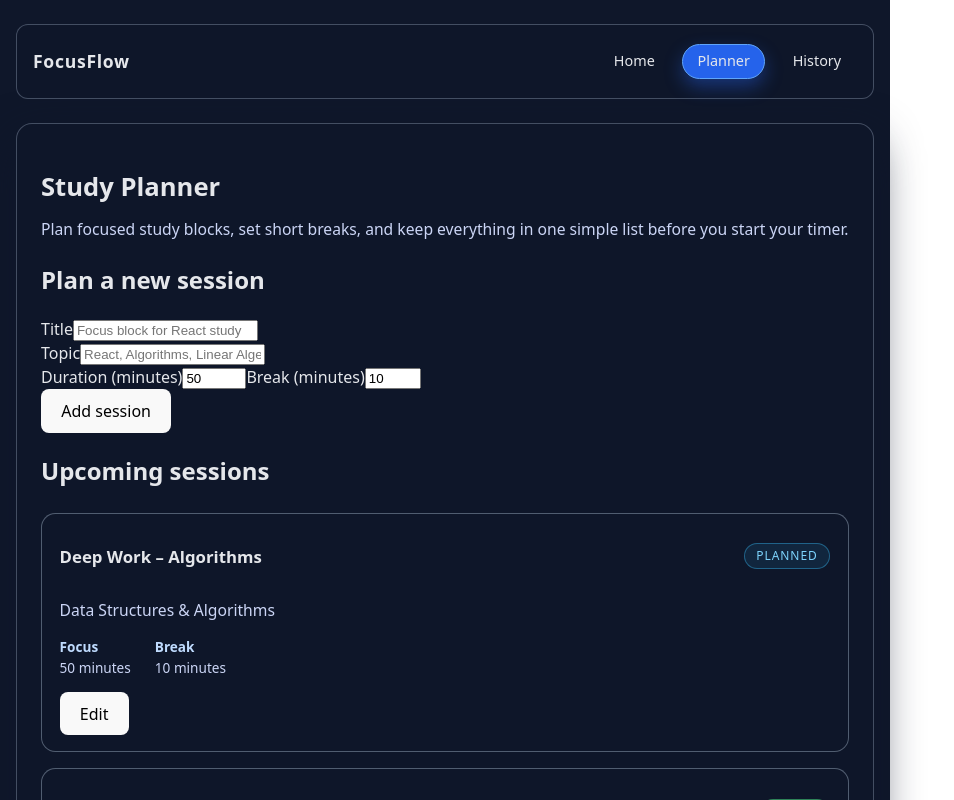
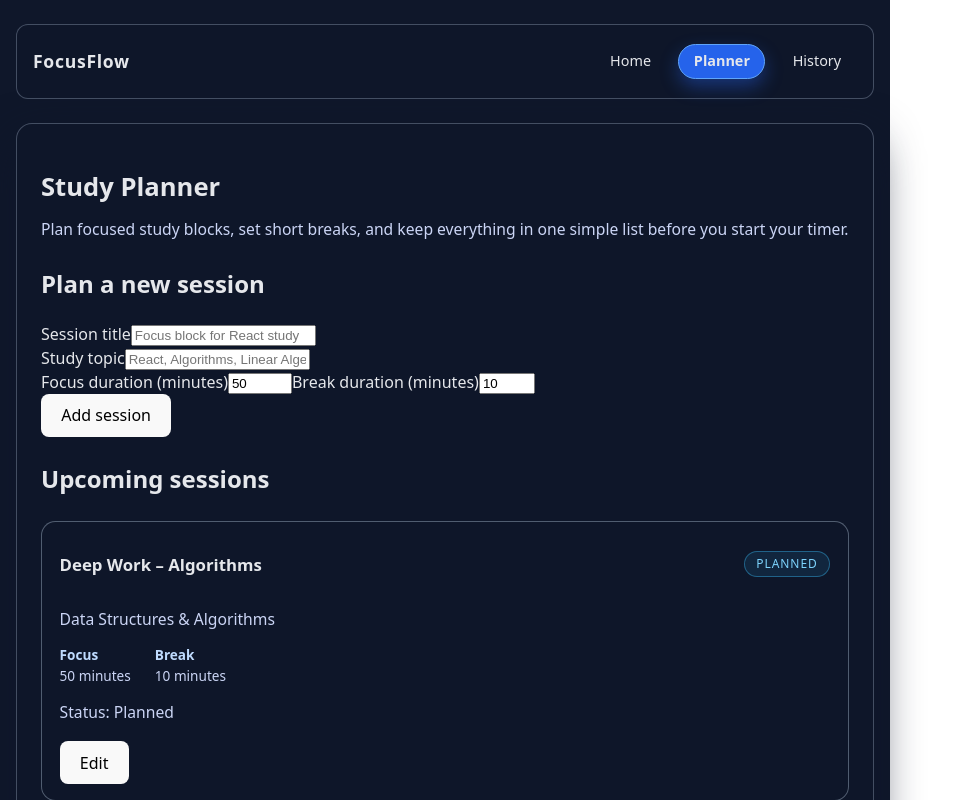
Before and after one commit to deryakendircikahraman/focusflow, a React (Vite) app: page /planner in a window 1280 px wide. Shown: the top 800 px of the page, without its empty margins (0-954 px from the left). Built offline with nearby package versions, Linux system fonts and the light colour scheme.

Commit message:
improve session UI and empty state feedback

```diff
--- a/src/App.css
+++ b/src/App.css
@@ -52,6 +52,7 @@
   background: #2563eb;
   border-color: #60a5fa;
   box-shadow: 0 8px 18px rgba(37, 99, 235, 0.4);
+  font-weight: 600;
 }
 
 .layout__main {
@@ -71,6 +72,17 @@
   color: #cbd5f5;
   line-height: 1.6;
   font-size: 0.98rem;
+}
+
+.session-form {
+  margin-top: 1.5rem;
+  margin-bottom: 1.5rem;
+}
+
+.sessions-loading {
+  margin-top: 1rem;
+  font-size: 0.9rem;
+  color: #cbd5f5;
 }
 
 .planner-list {
@@ -117,6 +129,30 @@
 
 .planner-card__meta dd {
   margin: 0.05rem 0 0;
+  color: #cbd5f5;
+}
+
+.planner-card__status {
+  margin-top: 0.6rem;
+  font-size: 0.85rem;
+  color: #e5e7eb;
+}
+
+.session-list-empty {
+  margin-top: 1.5rem;
+  padding: 1.25rem 1.3rem;
+  border-radius: 0.9rem;
+  border: 1px dashed rgba(148, 163, 184, 0.6);
+  background: rgba(15, 23, 42, 0.7);
+}
+
+.session-list-empty h2 {
+  font-size: 1.05rem;
+  margin-bottom: 0.35rem;
+}
+
+.session-list-empty p {
+  font-size: 0.9rem;
   color: #cbd5f5;
 }
 
--- a/src/features/sessions/SessionCard.jsx
+++ b/src/features/sessions/SessionCard.jsx
@@ -1,5 +1,9 @@
 function SessionCard({ session, onEdit }) {
   if (!session) return null
+
+  const readableStatus = session.status
+    ? session.status.charAt(0).toUpperCase() + session.status.slice(1)
+    : 'Planned'
 
   return (
     <article className="planner-card">
@@ -21,6 +25,8 @@ function SessionCard({ session, onEdit }) {
         </div>
       </dl>
 
+      <p className="planner-card__status">Status: {readableStatus}</p>
+
       <button
         type="button"
         className="session-card__edit"
--- a/src/features/sessions/SessionForm.jsx
+++ b/src/features/sessions/SessionForm.jsx
@@ -47,7 +47,7 @@ function SessionForm({ onSubmit, initialValues, isEditing, onCancel }) {
 
       <div className="session-form__row">
         <label>
-          Title
+          Session title
           <input
             type="text"
             value={title}
@@ -59,7 +59,7 @@ function SessionForm({ onSubmit, initialValues, isEditing, onCancel }) {
 
       <div className="session-form__row">
         <label>
-          Topic
+          Study topic
           <input
             type="text"
             value={topic}
@@ -71,7 +71,7 @@ function SessionForm({ onSubmit, initialValues, isEditing, onCancel }) {
 
       <div className="session-form__grid">
         <label>
-          Duration (minutes)
+          Focus duration (minutes)
           <input
             type="number"
             min="10"
@@ -82,7 +82,7 @@ function SessionForm({ onSubmit, initialValues, isEditing, onCancel }) {
         </label>
 
         <label>
-          Break (minutes)
+          Break duration (minutes)
           <input
             type="number"
             min="0"
--- a/src/features/sessions/SessionList.jsx
+++ b/src/features/sessions/SessionList.jsx
@@ -2,7 +2,12 @@ import SessionCard from './SessionCard.jsx'
 
 function SessionList({ sessions, onEdit }) {
   if (!sessions || sessions.length === 0) {
-    return <p>No sessions planned yet.</p>
+    return (
+      <div className="session-list-empty">
+        <h2>No sessions yet</h2>
+        <p>Add your first FocusFlow session using the form above to get started.</p>
+      </div>
+    )
   }
 
   return (
--- a/src/pages/PlannerPage.jsx
+++ b/src/pages/PlannerPage.jsx
@@ -94,7 +94,7 @@ function PlannerPage() {
         you start your timer.
       </p>
 
-      {isLoading && <p>Loading your sessions...</p>}
+      {isLoading && <p className="sessions-loading">Loading your sessions...</p>}
 
       <SessionForm
         key={editingSession ? editingSession.id : 'new'}
```
